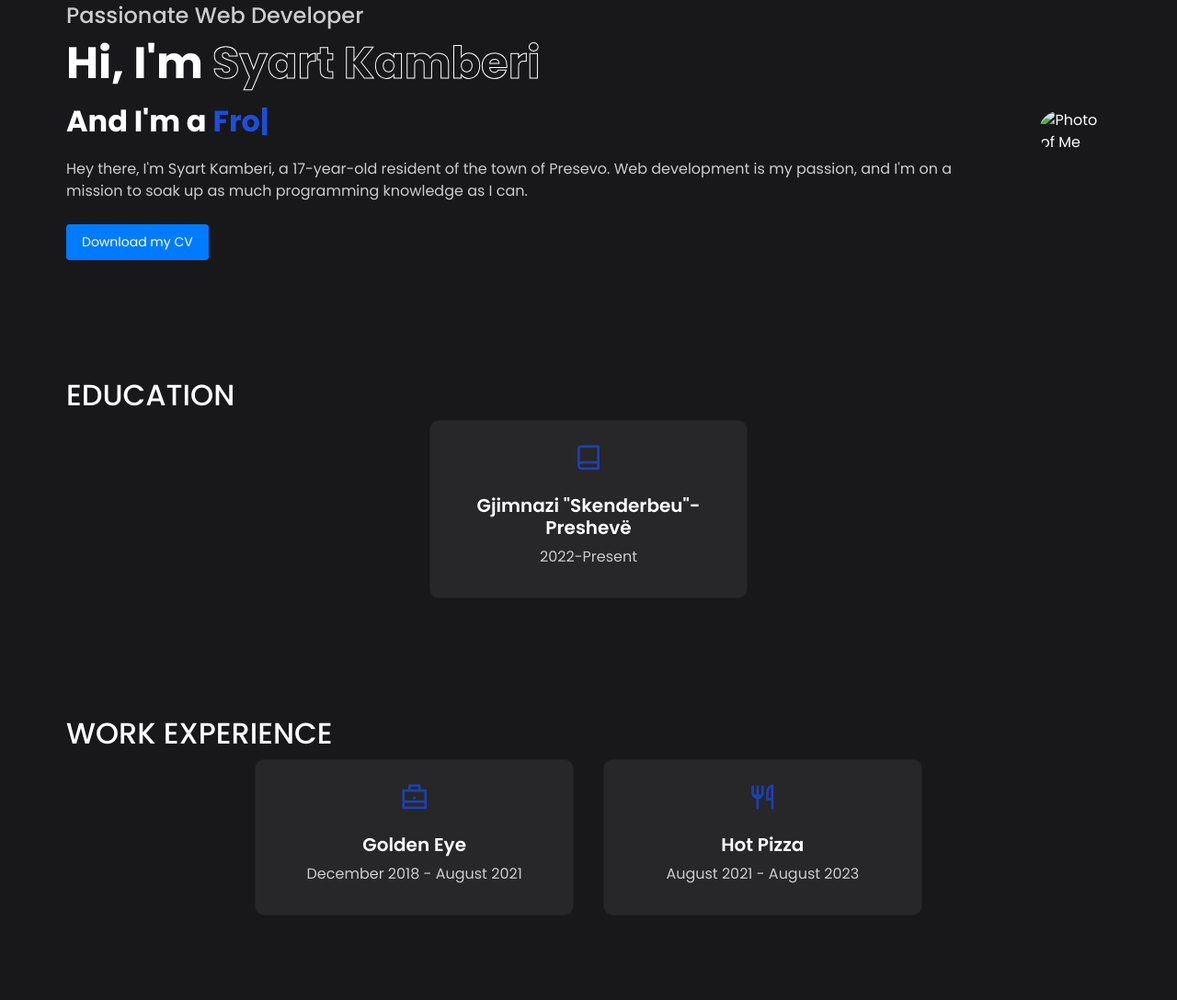
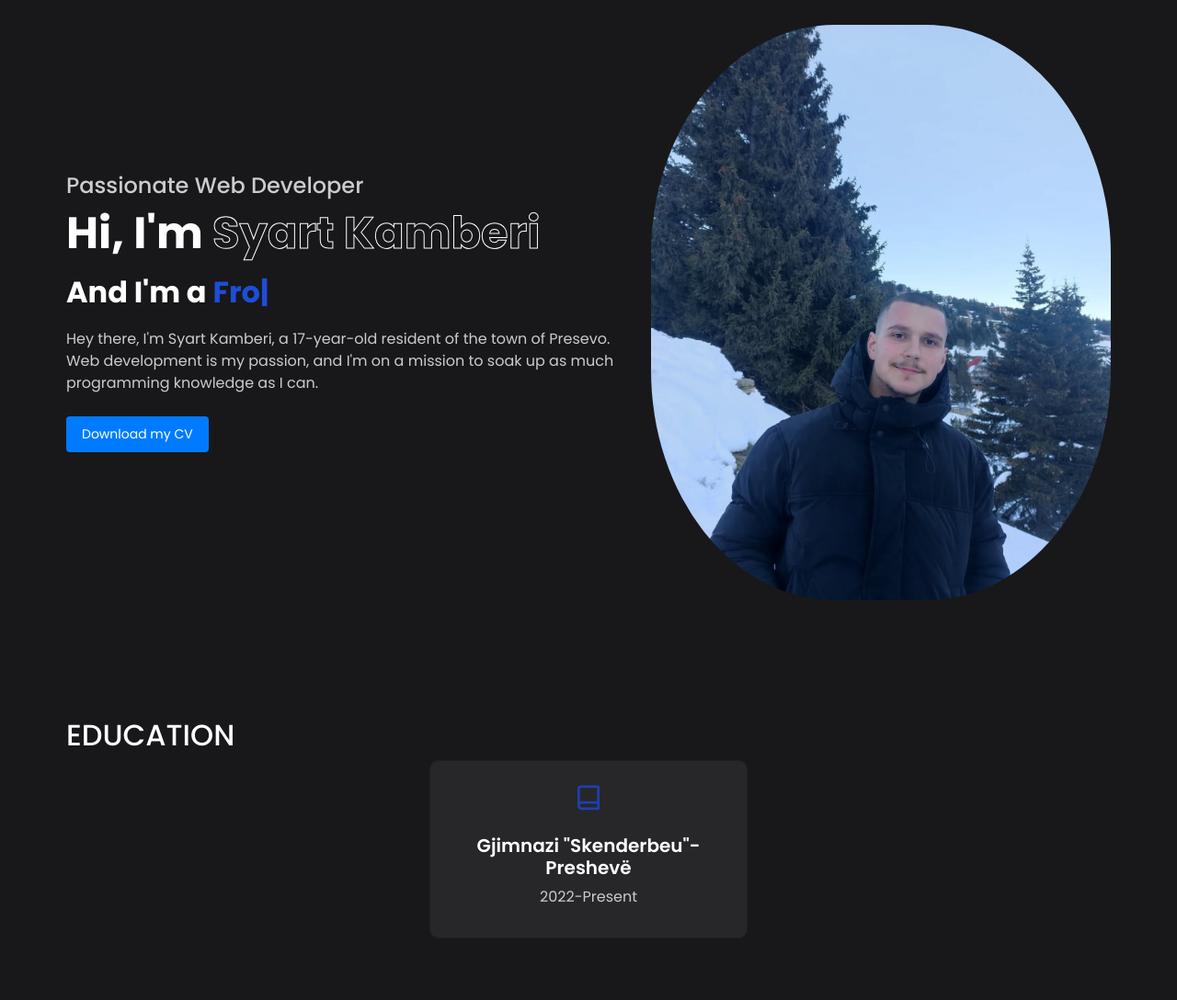
Before and after one commit to SyartK/Portfolio1, a plain HTML site: page index.html in a window 1280 px wide. Shown: the part 165-1253 px from the top of the page at 92% size. Drawn offline with nearby package versions, Linux system fonts and the light colour scheme.

Commit message:
Add files via upload

```diff
--- a/index.html
+++ b/index.html
@@ -14,7 +14,8 @@
   </head>
 
   <body>
-    <nav>
+
+     <nav>
         <div class="nav-logo">
             <a href="#">
                 <img src="./images/logo.PNG" alt="Logo">
@@ -26,7 +27,6 @@
           <li class="link"><a href="#skills">Skills</a></li>
         </ul>
     </nav>
-
     <header class="container">
         <div class="content">
             <h4>Passionate Web Developer</h4>
@@ -39,11 +39,14 @@
 
         </div>
         <div class="image">
-            <img src="./images/MEE.jpg" alt="Photo of Me">
+            <img src="./images/ME.PNG" alt="Photo of Me">
         </div>
     </header>
 
-    <section class="container" id="education">
+
+
+     <section class="container" id="education">
+        <div data-aos="zoom-in">
         <h2 class="header">EDUCATION</h2>
         <div class="features">
             <div class="card">
@@ -52,7 +55,9 @@
                 <p>2022-Present</p>
             </div>
         </div>
+    </div>
     </section>
+
 
     <section class="container" id="work-experience">
         <h2 class="header">WORK EXPERIENCE</h2>
@@ -164,8 +169,8 @@
     <div class="copyright">
         &copy; Syart Kamberi, 2024. All Rights Reserved.
     </div>
-
   <script src="https://unpkg.com/typed.js@2.1.0/dist/typed.umd.js"></script>
   <script src="index.js"></script>
   </body>
+
   </html>
```
Also changed, not shown: images/BlogPost.PNG (added), images/Bored.PNG (added), images/CV Photo.jpg (added), images/Calculator.PNG (added), images/DICEGAME.PNG (added), images/DrumKit.PNG (added), images/ME.PNG (added), images/PRICING TABLE.PNG (added), images/SimonGamee.PNG (added), images/TINDOG.PNG (added), images/TypingSpeed.PNG (added), images/Weather-Website.PNG (added), images/calendar.PNG (added), images/logo.PNG (added), 1 more files.
